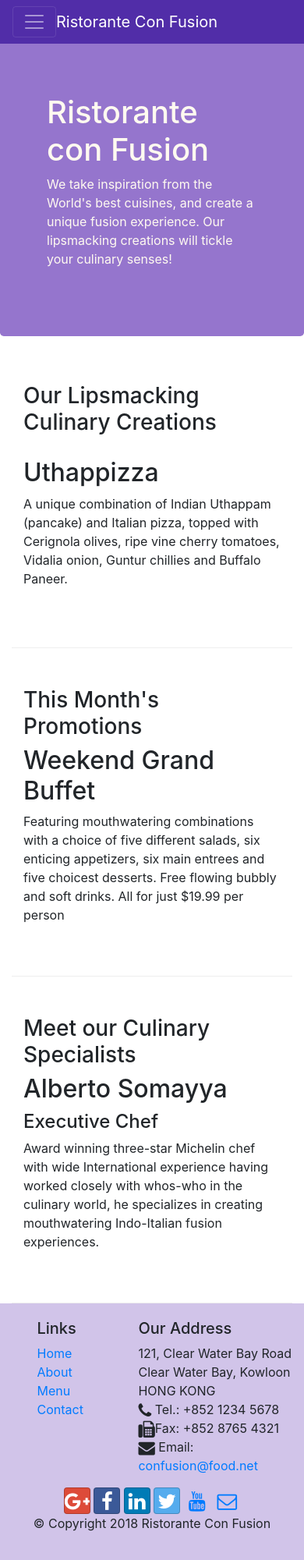
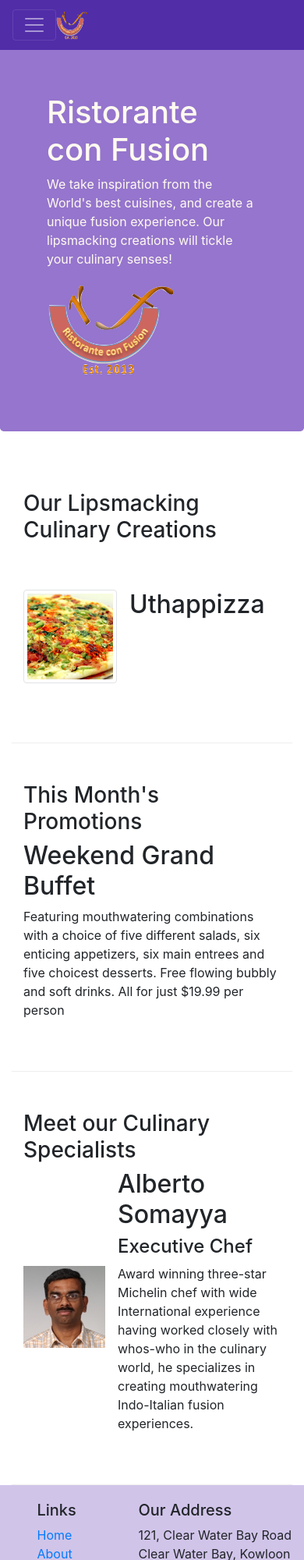
Before and after one commit to MontoyaMontes/Front-End-Bootstrap4, a website: page conFusion/index.html in a window 390 px wide. Shown: the top 2000 px of the page at 78% size. Drawn offline with nearby package versions, Linux system fonts and the light colour scheme.

Commit message:
Images and media Add images and media into aboutus|contactus|index.html and add img/images folder

```diff
--- a/conFusion/index.html
+++ b/conFusion/index.html
@@ -22,7 +22,7 @@
             <button class="navbar-toggler" type="button" data-toggle="collapse" data-target="#Navbar">
                 <span class="navbar-toggler-icon"></span>
             </button>
-            <a class="navbar-brand mr-auto" href="#">Ristorante Con Fusion</a>
+            <a class="navbar-brand mr-auto" href="#"><img src="img/logo.png" height="38" width="41"></a>
             <div class="collapse navbar-collapse" id="Navbar">
                 <ul class="navbar-nav mr-auto">
                     <li class="nav-item active"><a class="nav-link" href="#"><span class="fa fa-home fa-lg"></span> Home</a></li>
@@ -40,7 +40,8 @@
                     <h1>Ristorante con Fusion</h1>
                     <p>We take inspiration from the World's best cuisines, and create a unique fusion experience. Our lipsmacking creations will tickle your culinary senses!</p>
                 </div>
-                <div class="col-12 col-sm">
+                <div class="col-12 col-sm align-self-center">
+                    <img src="img/logo.png" class="img-fluid">
                 </div>
             </div>
         </div>
@@ -52,11 +53,16 @@
                 <h3>Our Lipsmacking Culinary Creations</h3>
             </div>
             <div class="col col-sm order-sm-first col-md">
-                <h2>Uthappizza</h2>
-                <p>A unique combination of Indian Uthappam (pancake) and Italian pizza, topped with Cerignola olives, ripe vine cherry tomatoes, Vidalia onion, Guntur chillies and Buffalo Paneer.</p>
+                <div class="media">
+                    <img class="d-flex mr-3 img-thumbnail align-self-center"
+                    src="img/uthappizza.png" alt="uthapizza">
+                    <div class="media-body">
+                        <h2 class="mt-0">Uthappizza</h2>
+                        <p class="d-none d-sm-block">A unique combination of Indian Uthappam (pancake) and Italian pizza, topped with Cerignola olives, ripe vine cherry tomatoes, Vidalia onion, Guntur chillies and Buffalo Paneer.</p>
+                    </div>
+                </div>
             </div>
         </div>
-
 
         <div class="row row-content align-items-center">
             <div class="col-12 col-sm-4 col-md-3">
@@ -73,10 +79,16 @@
                 <h3>Meet our Culinary Specialists</h3>
             </div>
             <div class="col col-sm order-sm-first col-md">
-                <h2>Alberto Somayya</h2>
-                <h4>Executive Chef</h4>
-                <p>Award winning three-star Michelin chef with wide International experience having worked closely with whos-who in the culinary world, he specializes in creating mouthwatering Indo-Italian fusion experiences. </p>
-            </div>
+                <div class="media">
+                    <img class="d-flex mr-3 img-thimbnail align-self-center"
+                    src="img/alberto.png" alt="alberto">
+                    <div class="media-body">
+                        <h2 class="mt-0">Alberto Somayya</h2>
+                        <h4>Executive Chef</h4>
+                        <p>Award winning three-star Michelin chef with wide International experience having worked closely with whos-who in the culinary world, he specializes in creating mouthwatering Indo-Italian fusion experiences. </p>
+                    </div>
+                </div>
+               </div>
         </div>
     </div>
 
```
Also changed, not shown: conFusion/aboutus.html (+3 -2 lines), conFusion/contactus.html (+3 -2 lines), conFusion/img/alberto.png (added), conFusion/img/buffet.png (added), conFusion/img/logo.png (added), conFusion/img/uthappizza.png (added), 1 other file.
